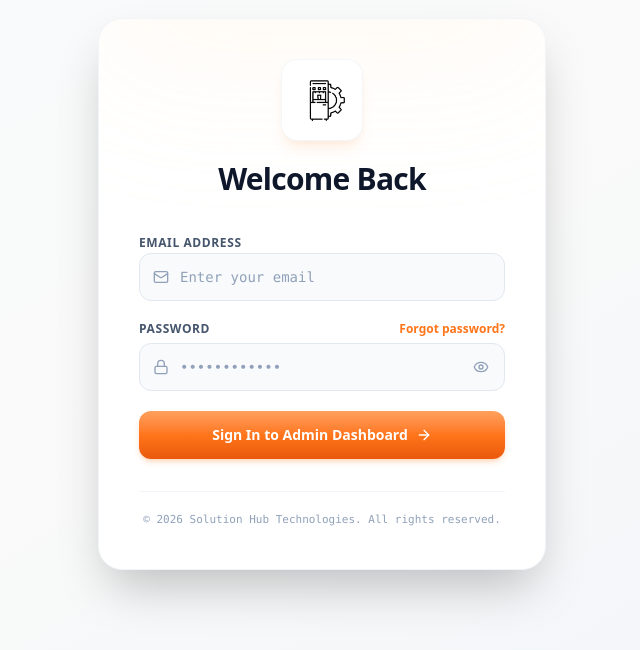
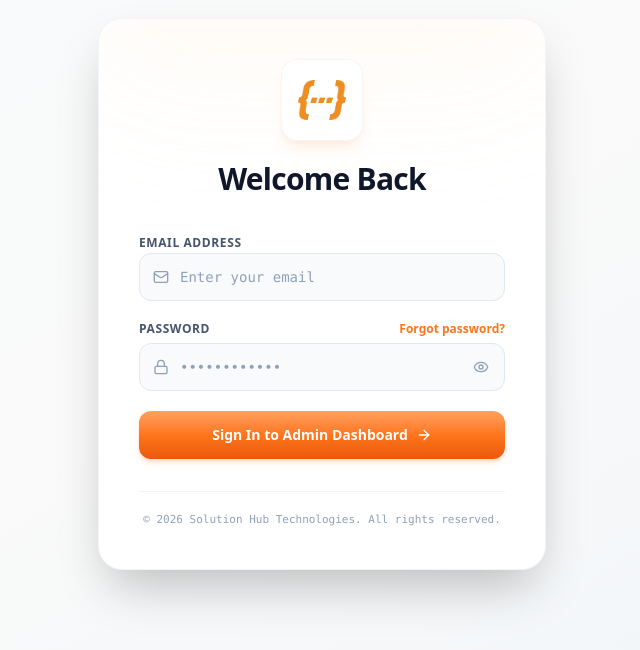
Before and after one commit to Solution-Hub-Technologies/Sohub_Admin, a React (Vite) app: page / in a window 1280 px wide. Shown: the part 106-756 px from the top of the page, without its empty margins (318-958 px from the left). Built offline with nearby package versions, Linux system fonts and the light colour scheme; no server answers; the database is empty.

Commit message:
fix: set login page logo to /images.png

```diff
--- a/src/components/ui/sign-in.tsx
+++ b/src/components/ui/sign-in.tsx
@@ -38,7 +38,7 @@ export const LightLogin: React.FC = () => {
           <div className="flex flex-col items-center mb-8">
             <div className="bg-white p-4 rounded-2xl shadow-lg shadow-orange-500/10 mb-5 border border-slate-100/80 transform hover:scale-105 transition-transform duration-200 flex items-center justify-center">
               <img
-                src="/favicon.png"
+                src="/images.png"
                 alt="SOHUB Logo"
                 className="w-12 h-12 object-contain"
               />
```
